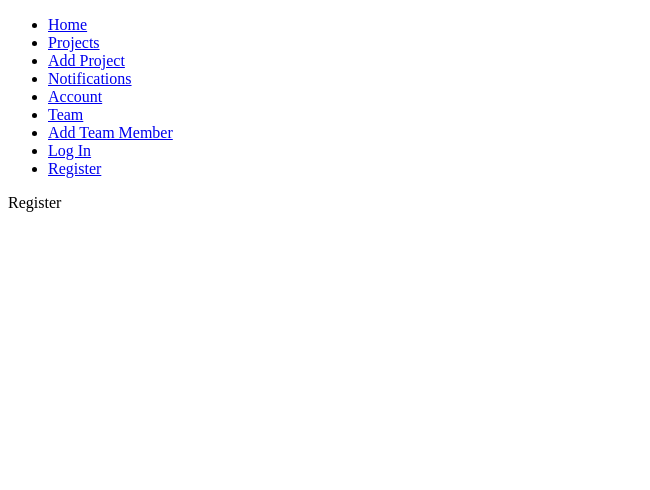
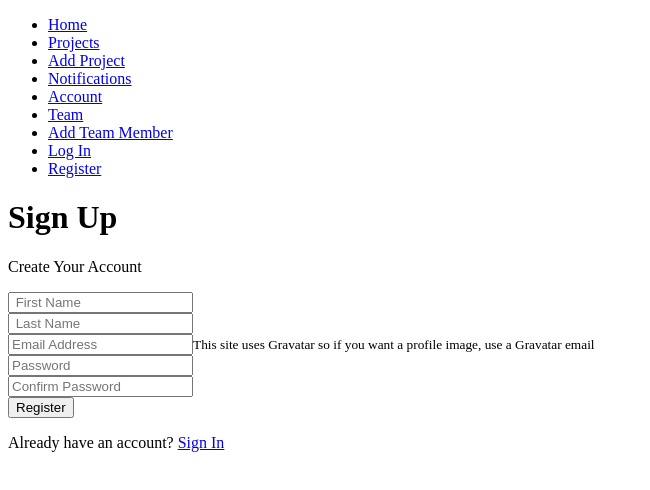
Before and after one commit to step818/bug-tracker, a React (Create React App) app in the folder client/: page /register in a window 1280 px wide. Shown: the top 490 px of the page, without its empty margins (0-650 px from the left). Built offline with nearby package versions, Linux system fonts and the light colour scheme.

Commit message:
useState in register container

```diff
--- a/client/src/containers/Auth/Register.js
+++ b/client/src/containers/Auth/Register.js
@@ -1,9 +1,92 @@
-import React from 'react';
+import React, { useState } from 'react';
 
 const Register = () => {
+  // Set state useing hooks (useState)
+  const [formData, setFormData] = useState({
+    firstName: '',
+    lastName: '',
+    email: '',
+    password: '',
+    password2: ''
+  });
+
+  const { firstName, lastName, email, password, password2 } = formData;
+
+  const onChange = e => setFormData({ ...formData, [e.target.name]: e.target.value });
+
+  const onSubmit = e => {
+    e.preventDefault();
+    if (password !== password2) {
+      console.log('Passwords do not match');
+    } else {
+      console.log(formData);
+    }
+  }
+
   return (
     <div>
-      Register
+      <h1 className="large text-primary">Sign Up</h1>
+      <p className="lead"><i className="fas fa-user"></i> Create Your Account</p>
+      <form className="form" onSubmit={e => onSubmit(e)}>
+        <div className="form-group">
+          <input
+            type="text"
+            placeholder=" First Name"
+            name="firstName"
+            value={firstName}
+            onChange={e => onChange(e)}
+            required
+          />
+        </div>
+        <div className="form-group">
+          <input
+            type="text"
+            placeholder=" Last Name"
+            name="lastName"
+            value={lastName}
+            onChange={e => onChange(e)}
+            required
+          />
+        </div>
+        <div className="form-group">
+          <input
+            type="email"
+            placeholder="Email Address"
+            name="email"
+            value={email}
+            onChange={e => onChange(e)}
+            required
+          />
+          <small className="form-text"
+            >This site uses Gravatar so if you want a profile image, use a
+            Gravatar email</small
+          >
+        </div>
+        <div className="form-group">
+          <input
+            type="password"
+            placeholder="Password"
+            name="password"
+            value={password}
+            onChange={e => onChange(e)}
+            minLength="6"
+          />
+        </div>
+        <div className="form-group">
+          <input
+            type="password"
+            placeholder="Confirm Password"
+            name="password2"
+            value={password2}
+            onChange={e => onChange(e)}
+            minLength="6"
+          />
+        </div>
+        <input type="submit" className="btn btn-primary" value="Register" />
+      </form>
+      <p className="my-1">
+        Already have an account? <a href="login.html">Sign In</a>
+      </p>
     </div>
   )
 }
```
